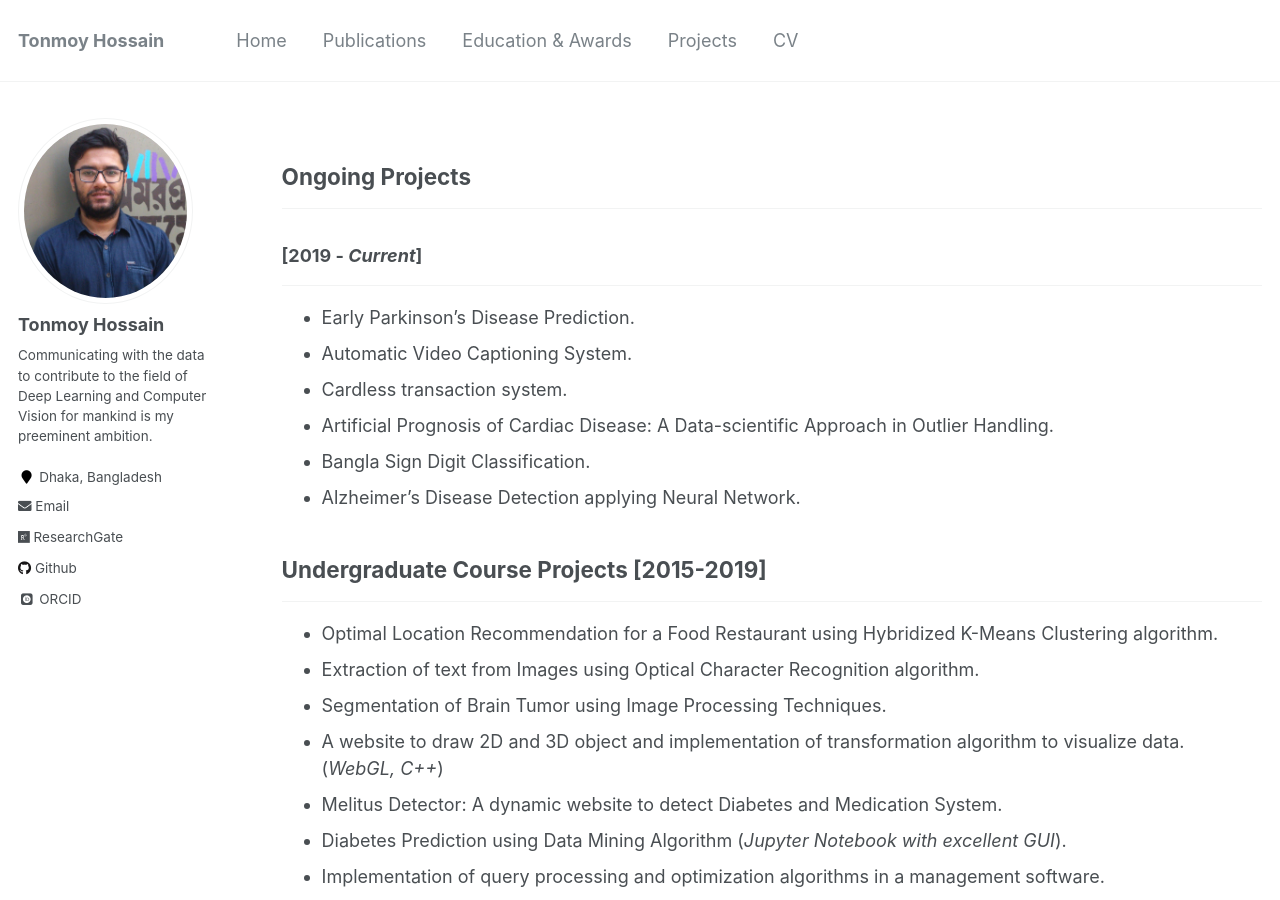
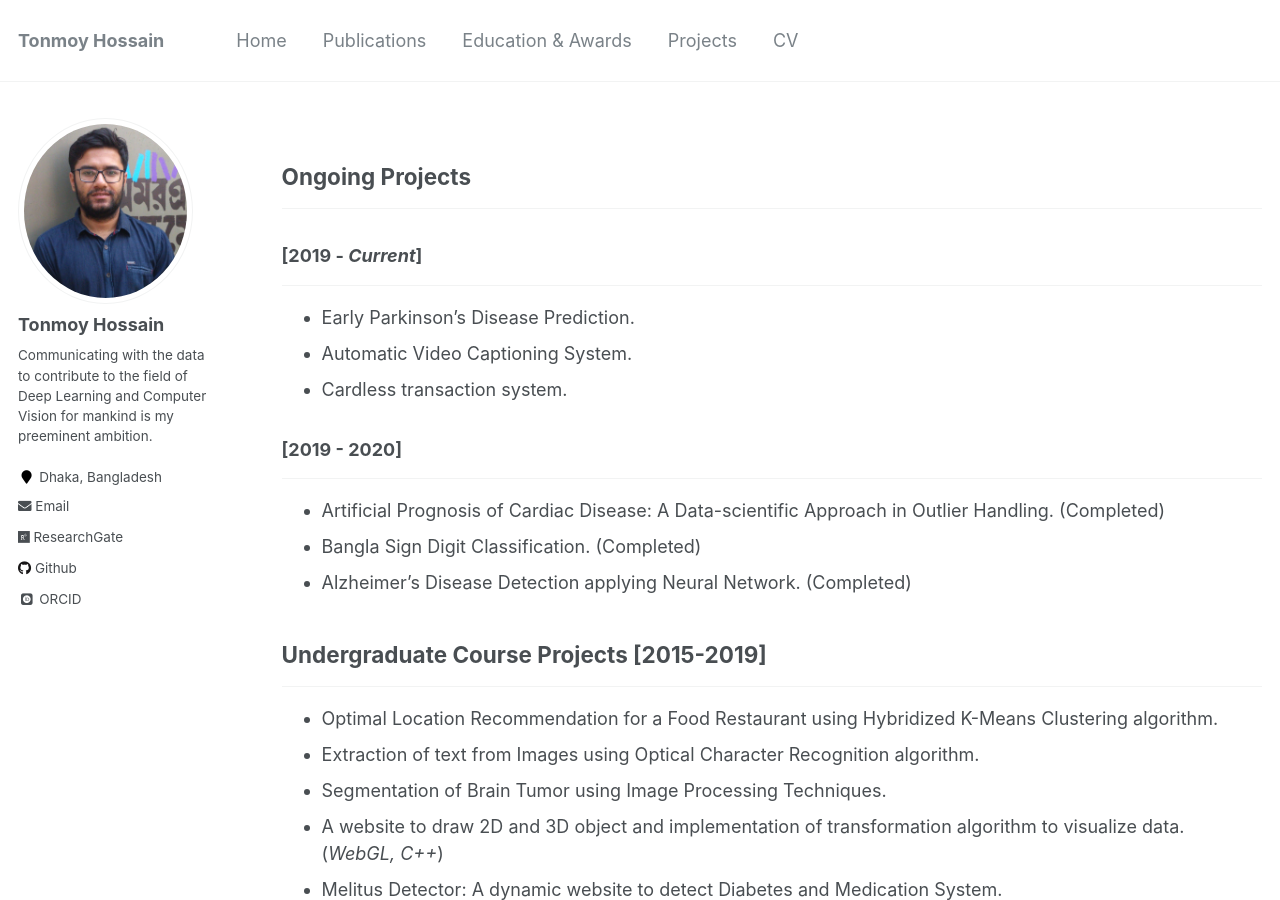
Before and after one commit to shaeekh/shaeekh.github.io, a Jekyll site: the page built from _pages/projects.md, in a window 1280 px wide and 900 px high. Built offline with Jekyll 4.4.1, drawn with Linux system fonts in a browser that asks for light colours; some web fonts are replaced.

Commit message:
Update projects.md

```diff
--- a/_pages/projects.md
+++ b/_pages/projects.md
@@ -13,10 +13,13 @@ author_profile: true
 * Early Parkinson's Disease Prediction.
 * Automatic Video Captioning System.
 * Cardless transaction system.
-* Artificial Prognosis of Cardiac Disease: A Data-scientific Approach in Outlier Handling.
-* Bangla Sign Digit Classification.
-* Alzheimer's Disease Detection applying Neural Network.
 
+
+### [2019 - 2020]
+-----------
+* Artificial Prognosis of Cardiac Disease: A Data-scientific Approach in Outlier Handling. (Completed)
+* Bangla Sign Digit Classification. (Completed)
+* Alzheimer's Disease Detection applying Neural Network. (Completed)
 
 ## Undergraduate Course Projects [2015-2019]
 ----------------
```
